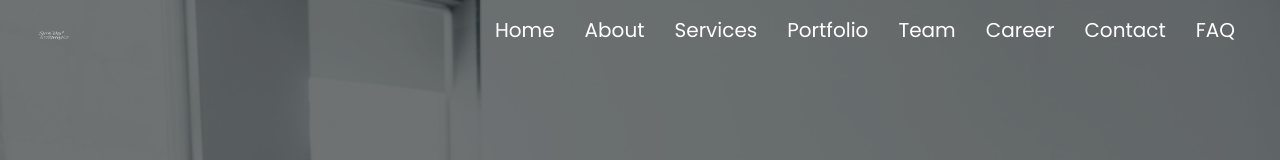
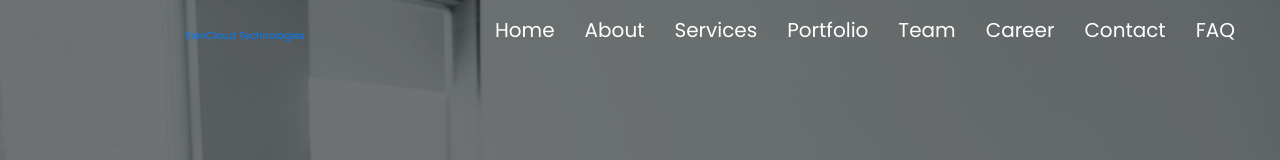
Before and after one commit to theshubhamgour/siencloud-tech, a plain HTML site: page index.html in a window 1280 px wide. Shown: the top 160 px of the page. Drawn offline with nearby package versions, Linux system fonts and the light colour scheme.

Commit message:
Added modified Sien Header

```diff
--- a/index.html
+++ b/index.html
@@ -21,7 +21,8 @@
 </head>
 <body>
     <header class="header">
-        <a href="#" class="logo"><img src="./images/SienCloud_Technologies-removebg-preview.png" alt=""></a>
+        <!-- <a href="#" class="logo"><img src="./images/SienCloud_Technologies-removebg-preview.png" alt=""></a> -->
+        <a href="#" class="logo"><a href="#home">SienCloud Technologies</a></a>
         <div class="fas fa-bars"></div>
         <nav class="navbar">
             <ul>
```
